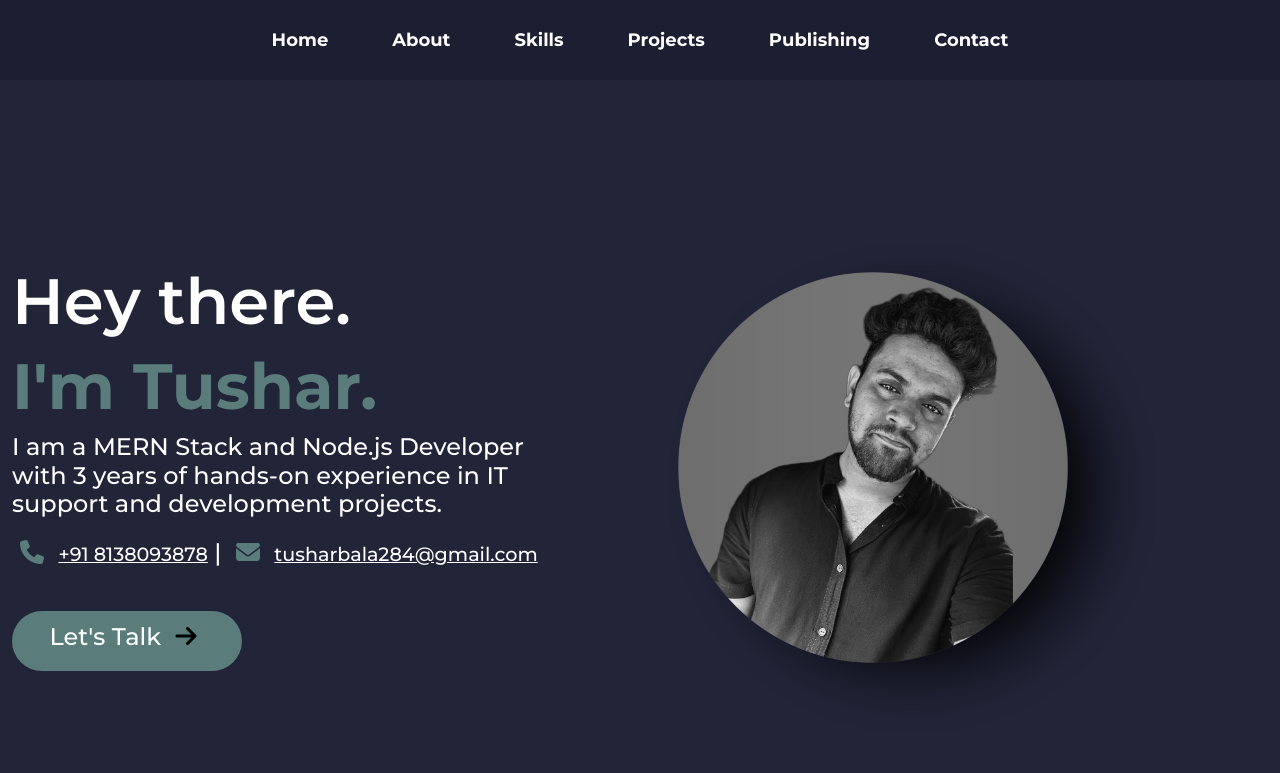
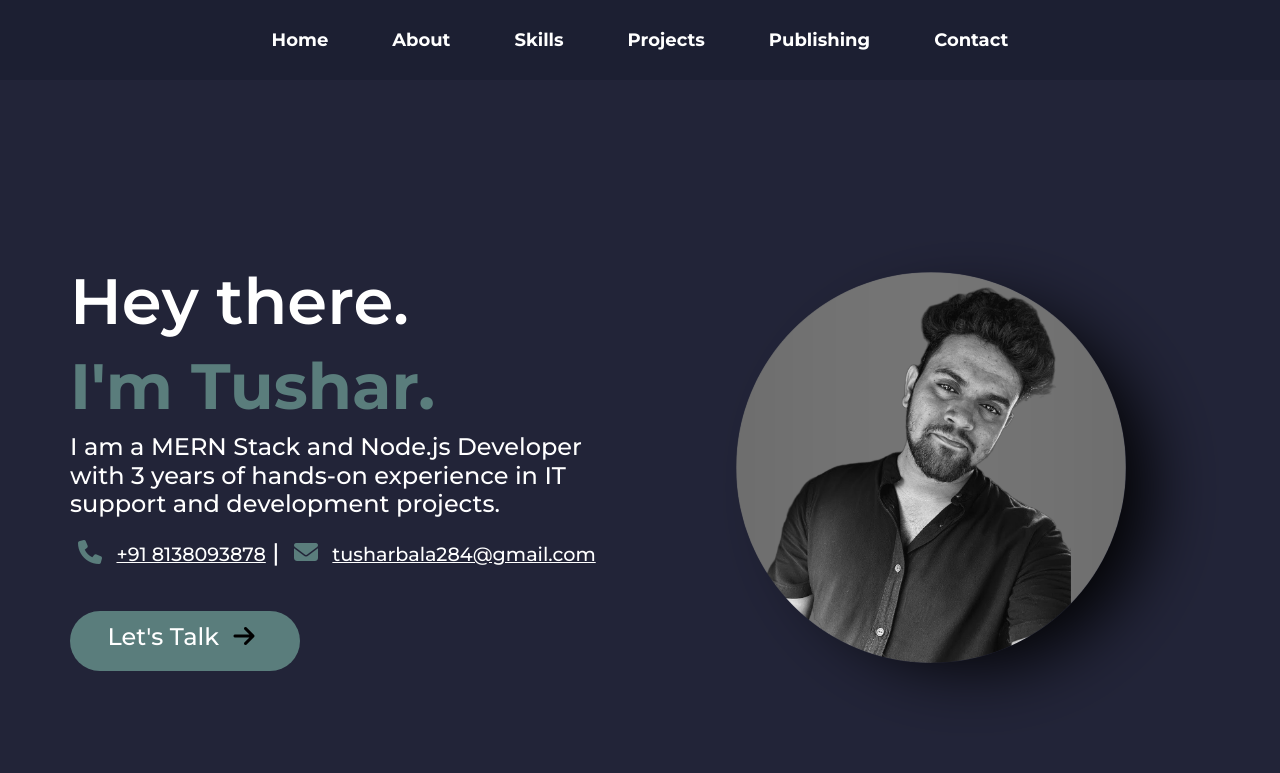
Before and after one commit to iamtusharbala/portfolio-2.0, a React (Vite) app: page / in a window 1280 px wide. Shown: the top 773 px of the page. Built offline with nearby package versions, Linux system fonts and the light colour scheme; a web font is replaced by a local one.

Commit message:
home section width fixed

```diff
--- a/src/Sections/Home/Home.css
+++ b/src/Sections/Home/Home.css
@@ -1,6 +1,6 @@
 #home {
     margin-top: calc(30vh/3) !important;
-    width: fit-content;
+    width: auto;
     overflow: hidden;
 }
 
```
